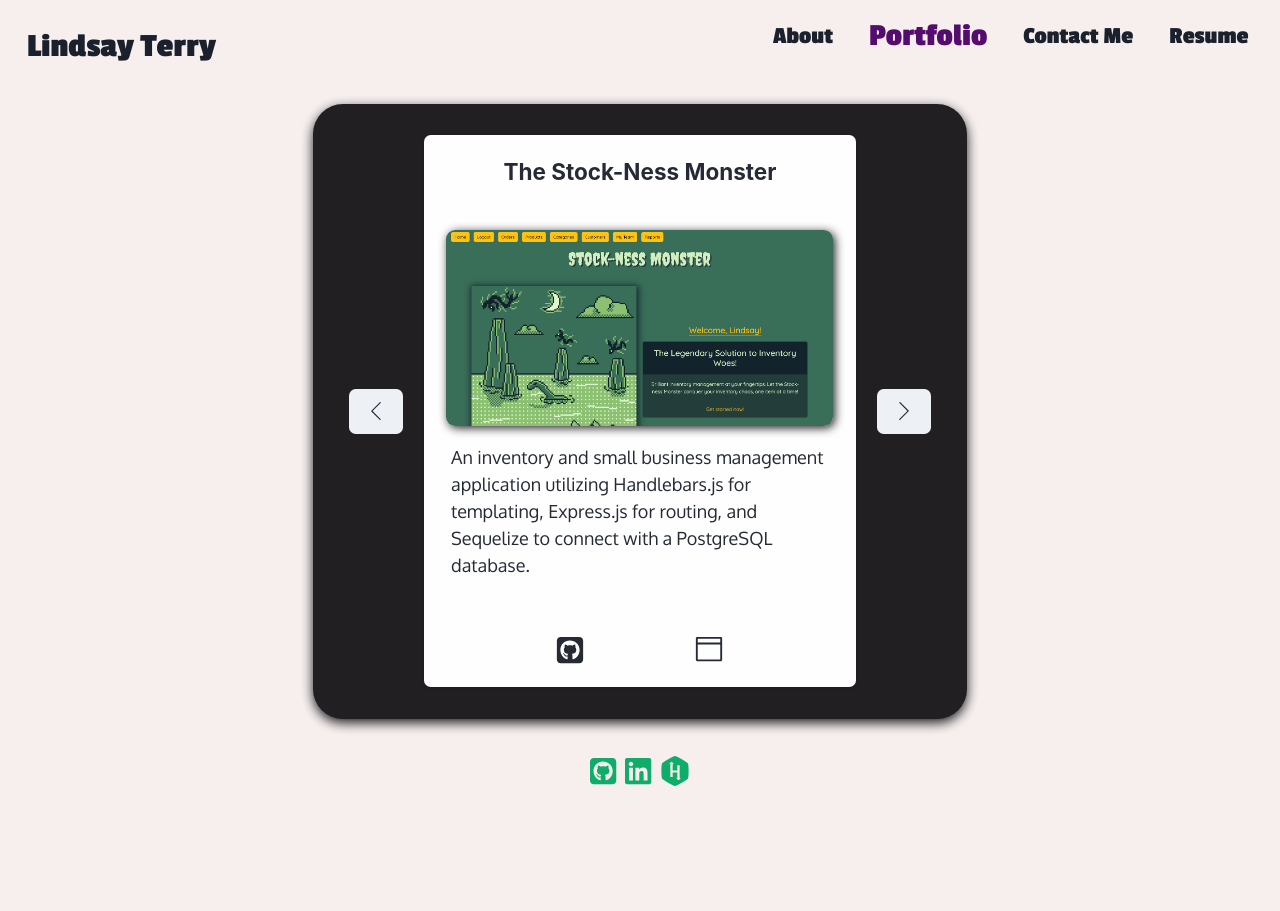
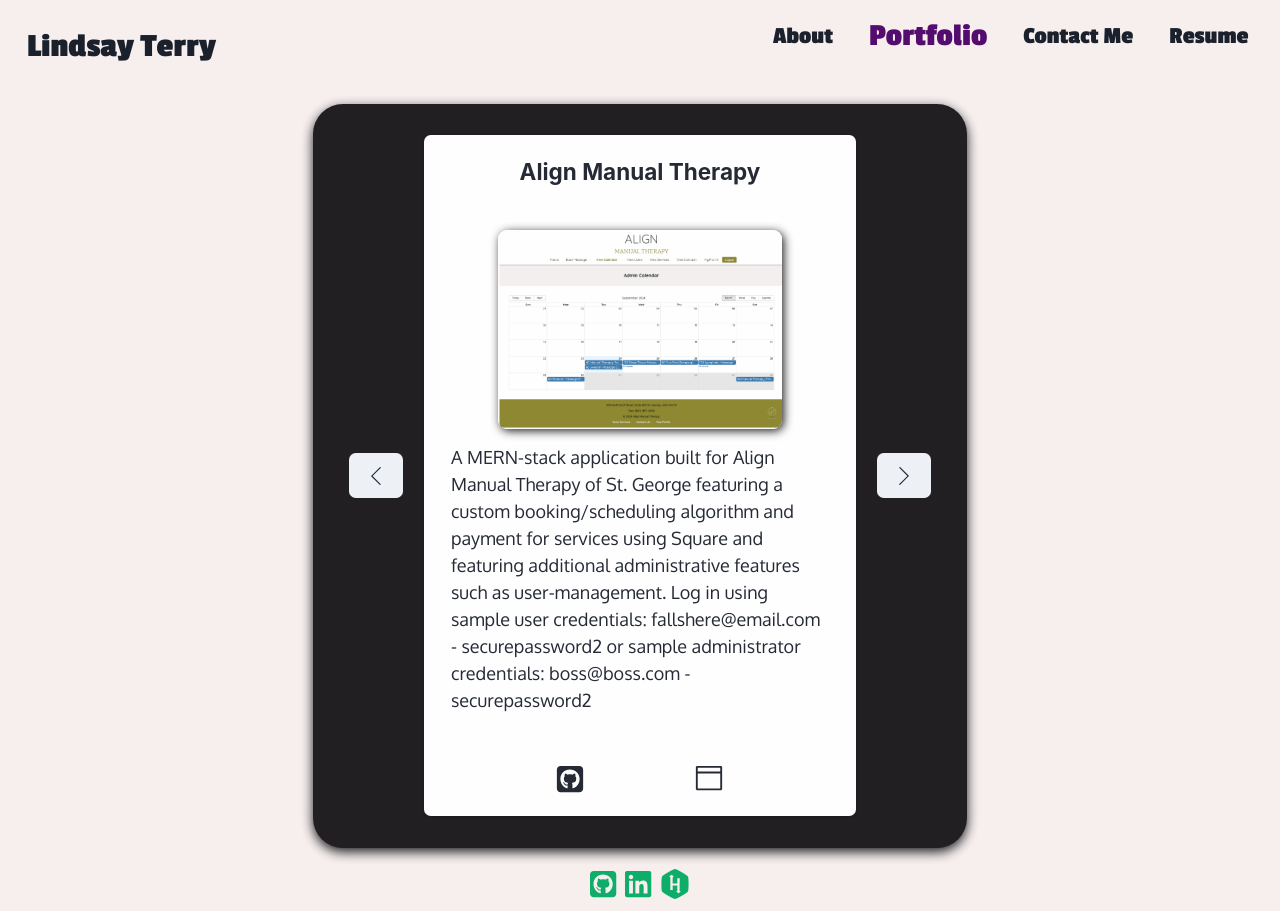
Before and after one commit to lindsay-terry/from-the-vault, a React (Vite) app: page /portfolio in a window 1280 px wide. Before the commit the page ends 800 px from the top, so only its background shows below. Built offline with nearby package versions, Linux system fonts and the light colour scheme.

Commit message:
Updates projects with align manual therapy application

```diff
--- a/src/endpoints/Portfolio.jsx
+++ b/src/endpoints/Portfolio.jsx
@@ -4,7 +4,7 @@
 import stockness from '../assets/images/stockness.png';
 import blogcitytech from '../assets/images/blogcitytech.png';
 import whatsfordinner from '../assets/images/whatsfordinner.png';
-import teamtracker from '../assets/images/teamtracker.png';
+import align from '../assets/images/admincalendar-screenshot.png';
 import wd from '../assets/images/wd.png';
 import blogcityog from '../assets/images/blogcityog.png';
 
@@ -21,6 +21,13 @@
 
     // Array of projects to show on portfolio page
     const projects = [
+        {
+            projectTitle: "Align Manual Therapy",
+            imageSrc: align,
+            projectDescription: 'A MERN-stack application built for Align Manual Therapy of St. George featuring a custom booking/scheduling algorithm and payment for services using Square and featuring additional administrative features such as user-management.  Log in using sample user credentials: fallshere@email.com - securepassword2 or sample administrator credentials: boss@boss.com - securepassword2',
+            githubLink: 'https://github.com/lindsay-terry/align-manual-therapy',
+            deployedLink: 'https://align-manual-therapy-production.up.railway.app/'
+        },
         {
             projectTitle: 'The Stock-Ness Monster',
             imageSrc: stockness,
@@ -41,13 +48,6 @@
             projectDescription: 'A front-end application using two server-side APIs to generate meal and drink recipes.  Utilizes local storage to save and delete saved meal and drink recipes.',
             githubLink: 'https://github.com/lindsay-terry/whats-for-dinner',
             deployedLink : 'https://lindsay-terry.github.io/whats-for-dinner/',
-        },
-        {
-            projectTitle: "Team Tracker",
-            imageSrc: teamtracker,
-            projectDescription: 'A command line employee tracking application using Node.js and a PostgreSQL database, utilizing inquirer npm package and SQL queries',
-            githubLink: 'https://github.com/lindsay-terry/team-tracker',
-            deployedLink: 'https://drive.google.com/file/d/13VA2yid6jlP8hX1q-mjWfrF8VCdsBLtk/view?usp=sharing'
         },
         {
             projectTitle: "Weather Dashboard",
```
Also changed, not shown: src/assets/images/admincalendar-screenshot.png (added), src/assets/images/teamtracker.png (deleted).
